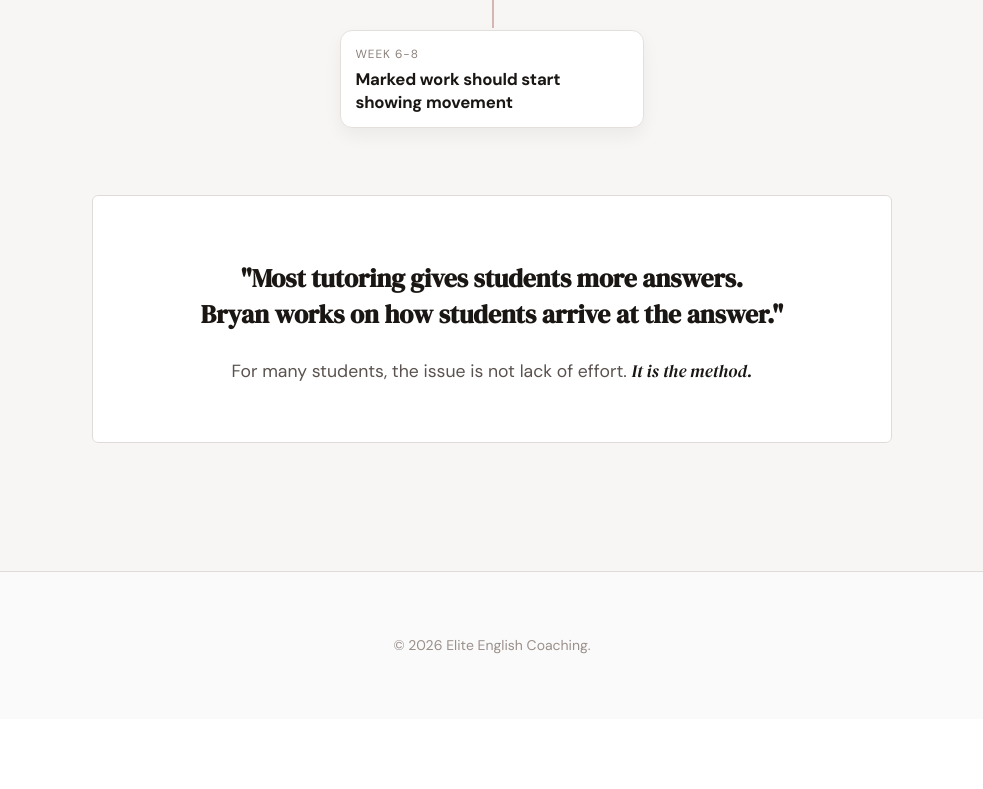
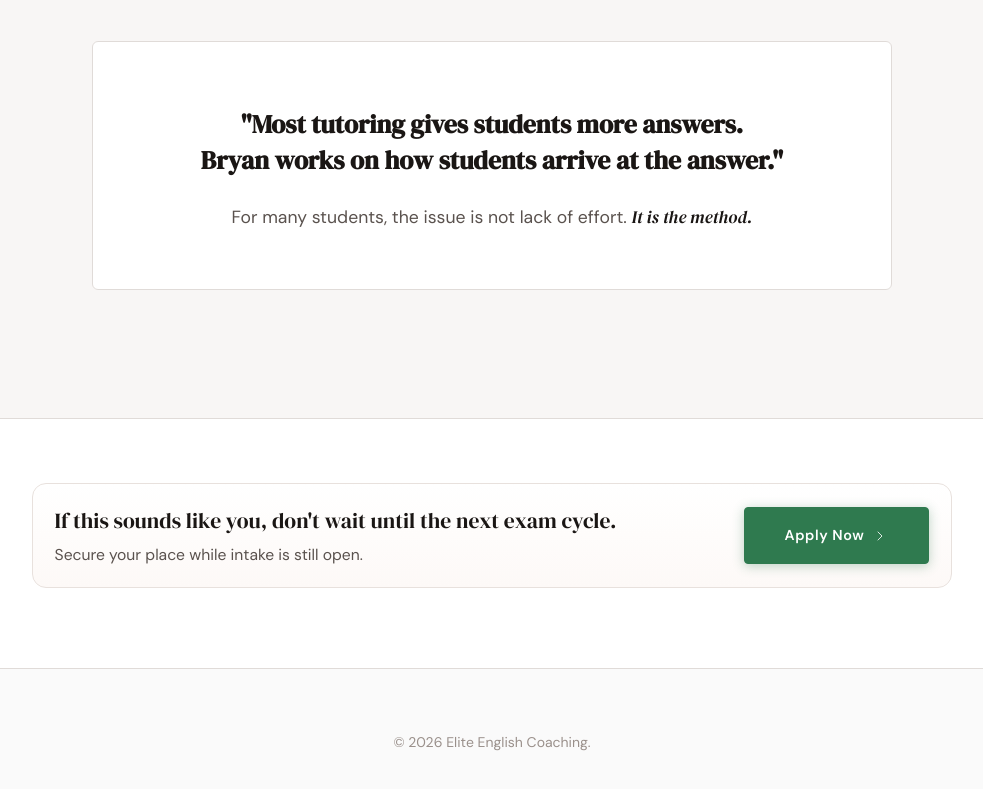
Before and after one commit to zakmero/bryan-coaching-site, a React (Vite) app: page / in a window 1280 px wide. Shown: the part 6836-7625 px from the top of the page, without its empty margins (148-1131 px from the left). Before the commit the page ends 7555 px from the top, so only its background shows below. Built offline with nearby package versions, Linux system fonts and the light colour scheme.

Commit message:
Move final CTA to page end

```diff
--- a/src/AppV2Original.jsx
+++ b/src/AppV2Original.jsx
@@ -605,6 +605,13 @@ const Qualification = () => (
         </div>
       </div>
 
+    </div>
+  </section>
+);
+
+const FinalEngagement = () => (
+  <section className="v2-section v2-final-engagement-section" id="final-apply">
+    <div className="v2-container">
       <EngagementBand
         title="If this sounds like you, don't wait until the next exam cycle."
         subtitle="Secure your place while intake is still open."
@@ -847,6 +854,7 @@ export default function AppV2() {
             <ProofsSection />
             <Qualification />
             <InsideProgram />
+            <FinalEngagement />
           </>
         )}
       </main>
--- a/src/indexV2.css
+++ b/src/indexV2.css
@@ -1106,6 +1106,14 @@ object {
   max-width: 920px;
 }
 
+.v2-final-engagement-section {
+  padding: 4rem 0 5rem;
+}
+
+.v2-final-engagement-section .v2-engagement-band {
+  margin-top: 0;
+}
+
 .v2-engagement-cta {
   white-space: nowrap;
 }
```
